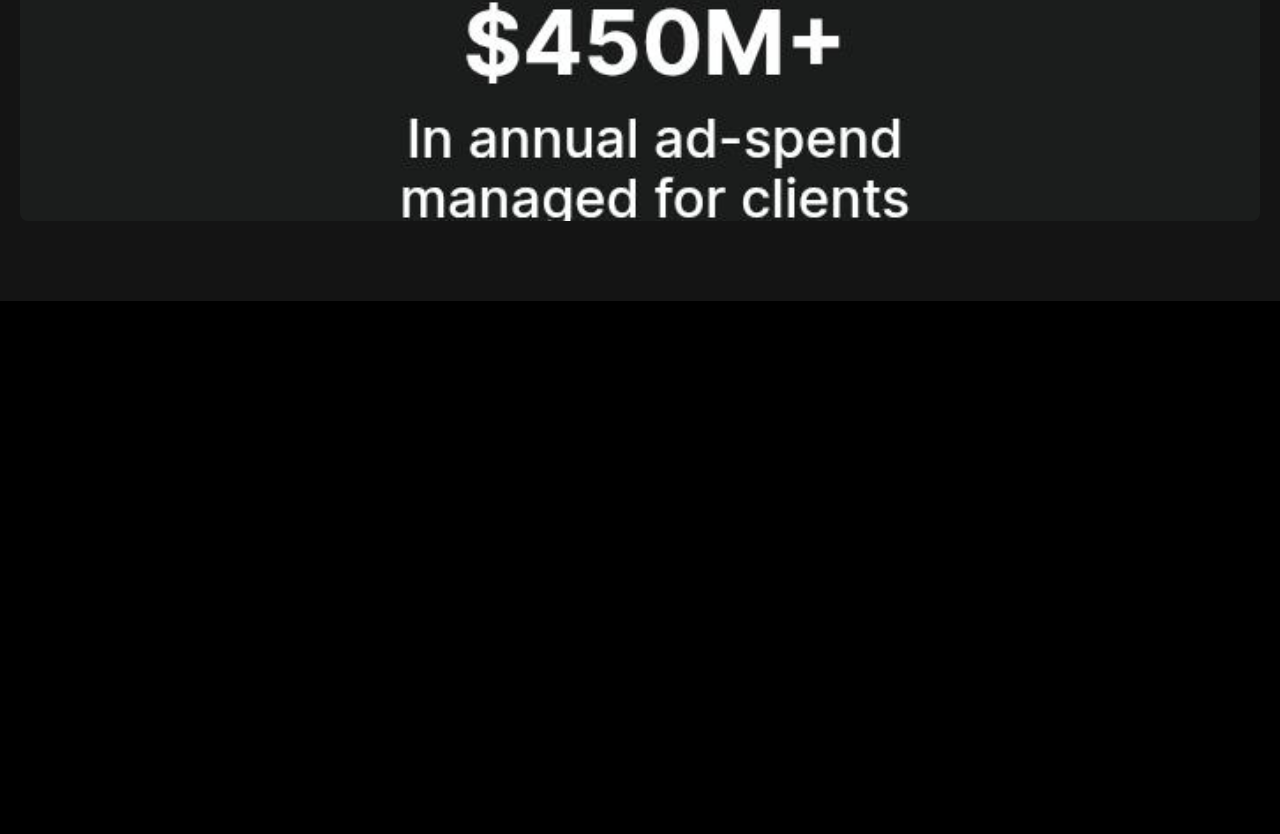
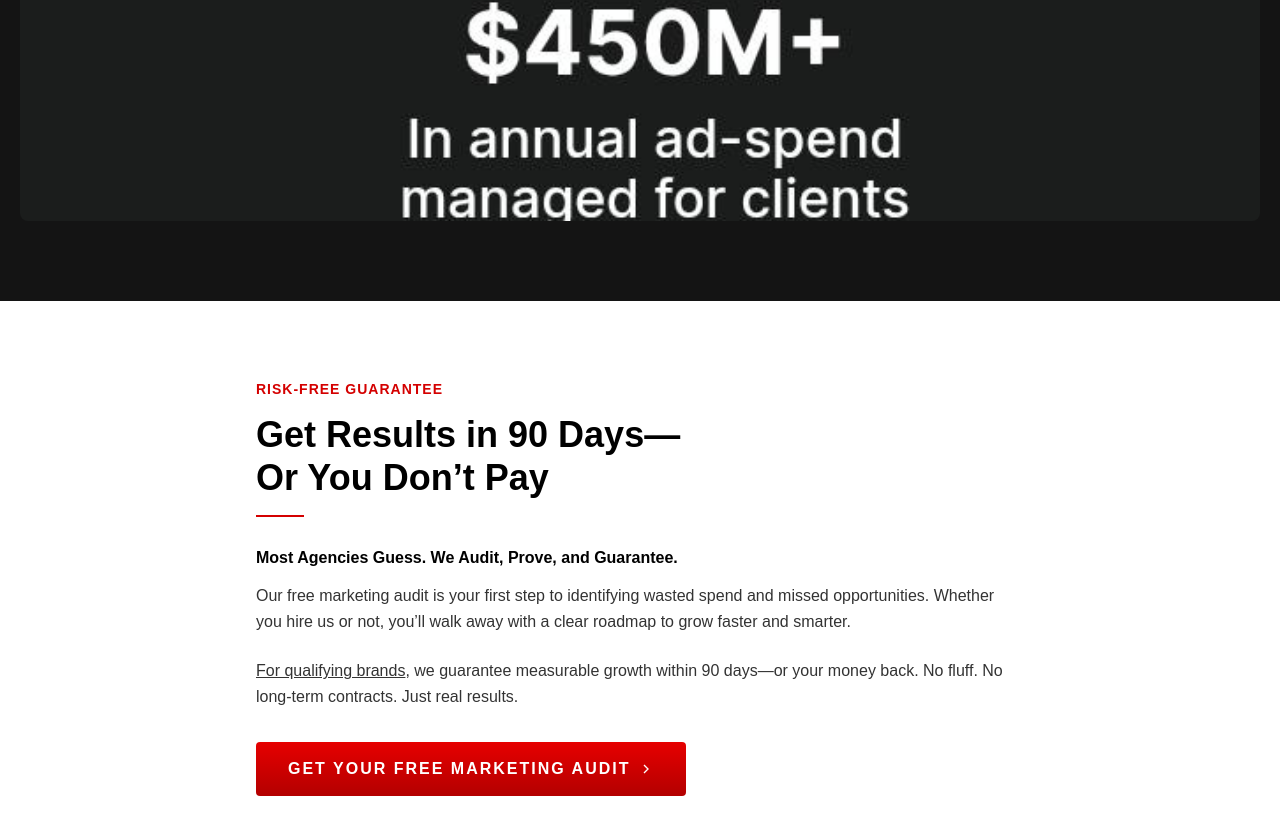
Before and after one commit to Molly256/disruptivewebsite, a Next.js app: page / in a window 1280 px wide. Shown: the part 5190-6024 px from the top of the page. Before the commit the page ends 5491 px from the top, so only its background shows below. Built offline with nearby package versions, Linux system fonts and the light colour scheme.

Commit message:
Add Risk-Free Guarantee section after svg8

```diff
--- a/app/page.js
+++ b/app/page.js
@@ -514,6 +514,69 @@ export default function Home() {
         </div>
       </section>
 
+      {/* Risk-Free Guarantee Section - White background */}
+      <section style={{ background: '#fff', padding: '80px 24px' }}>
+        <div style={{ maxWidth: '768px', margin: '0 auto' }}>
+
+          {/* Red header */}
+          <p style={{ color: '#d40000', fontWeight: '600', fontSize: '14px', letterSpacing: '1px', textTransform: 'uppercase', marginBottom: '16px' }}>
+            RISK-FREE GUARANTEE
+          </p>
+
+          {/* Main heading */}
+          <h2 style={{ fontSize: '36px', fontWeight: '900', color: '#000', lineHeight: '1.2', marginBottom: '16px' }}>
+            Get Results in 90 Days—<br />
+            Or You Don’t Pay
+          </h2>
+
+          {/* Red underline */}
+          <div style={{ width: '48px', height: '2px', background: '#d40000', marginBottom: '32px' }}></div>
+
+          {/* Bold subtext */}
+          <p style={{ fontWeight: '700', color: '#000', marginBottom: '16px' }}>
+            Most Agencies Guess. We Audit, Prove, and Guarantee.
+          </p>
+
+          {/* Body text */}
+          <p style={{ color: '#333', marginBottom: '24px', lineHeight: '1.6' }}>
+            Our free marketing audit is your first step to identifying wasted spend and missed opportunities.
+            Whether you hire us or not, you’ll walk away with a clear roadmap to grow faster and smarter.
+          </p>
+
+          {/* Underlined text */}
+          <p style={{ color: '#333', marginBottom: '32px', lineHeight: '1.6' }}>
+            <span style={{ textDecoration: 'underline' }}>For qualifying brands</span>, we guarantee measurable growth within 90 days—or your money back.
+            No fluff. No long-term contracts. Just real results.
+          </p>
+
+          {/* Red button with white text */}
+          <button
+            onClick={() => scrollTo('contact-us')}
+            style={{
+              background: 'linear-gradient(180deg, #e60000 0%, #b30000 100%)',
+              color: '#fff',
+              fontWeight: '700',
+              padding: '18px 32px',
+              borderRadius: '4px',
+              display: 'flex',
+              alignItems: 'center',
+              gap: '8px',
+              border: 'none',
+              fontSize: '16px',
+              letterSpacing: '2px',
+              cursor: 'pointer',
+              textTransform: 'uppercase'
+            }}
+          >
+            GET YOUR FREE MARKETING AUDIT
+            <svg width="16" height="16" viewBox="0 0 24 24" fill="none" stroke="currentColor" strokeWidth="2">
+              <path d="M9 18l6-6-6-6" />
+            </svg>
+          </button>
+
+        </div>
+      </section>
+
     </main>
   )
 }
```
